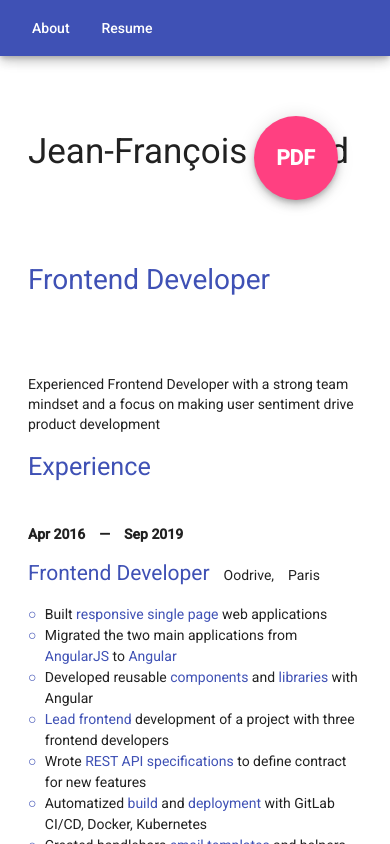
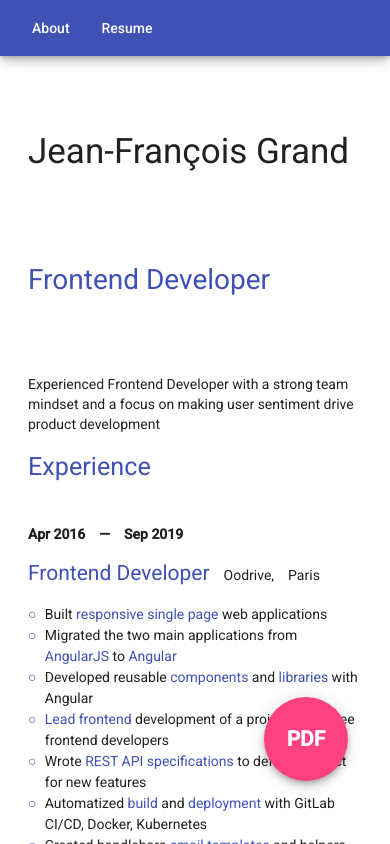
Before and after one commit to gritchou/gritchou.dev, an Angular app: page /resume in a window 390 px wide. Built offline with nearby package versions, Linux system fonts and the light colour scheme.

Commit message:
feat(resume): move PDF button for small screens

```diff
--- a/src/app/resume/resume.component.scss
+++ b/src/app/resume/resume.component.scss
@@ -28,9 +28,11 @@
 		font-weight: 700;
 		box-sizing: border-box;
 
-		@media(max-width: 500px) {
-			top: 5.5em;
-			right: 2.5em;
+		@media(max-width: 920px) {
+			top: auto;
+			bottom: 3em;
+			right: 2em;
+			z-index: 1;
 		}
 
 		&:hover {
```
